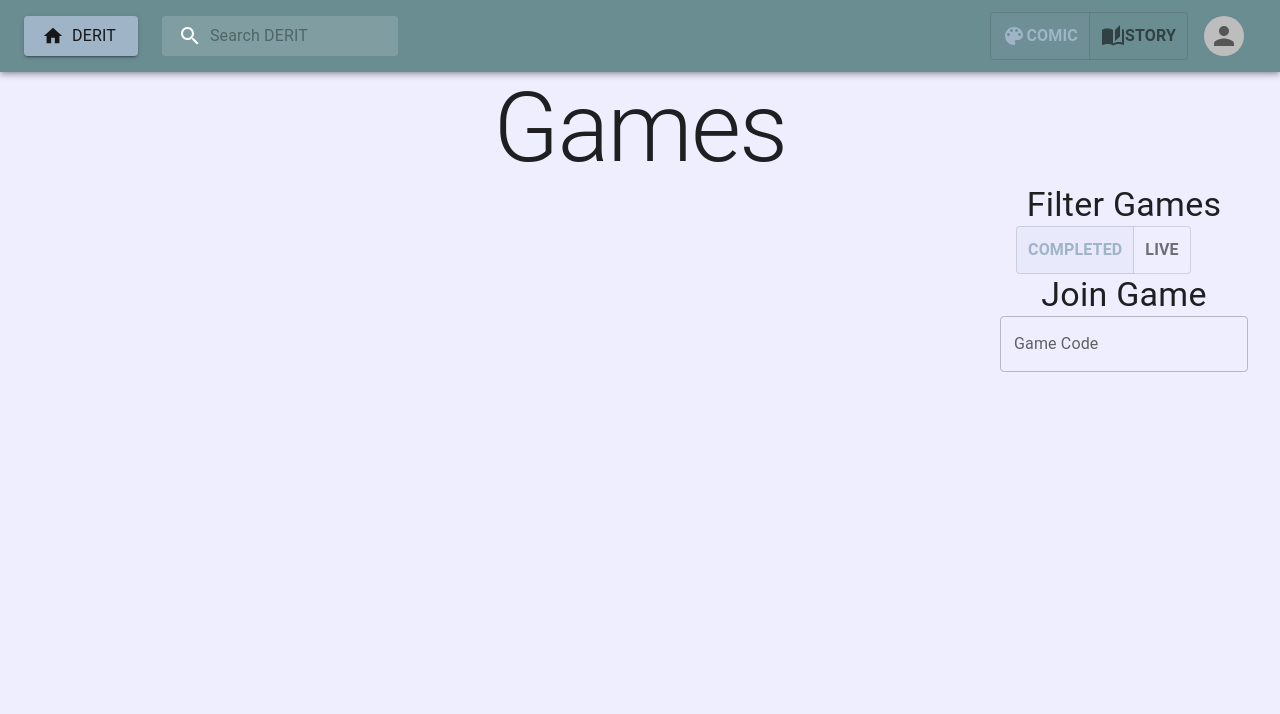
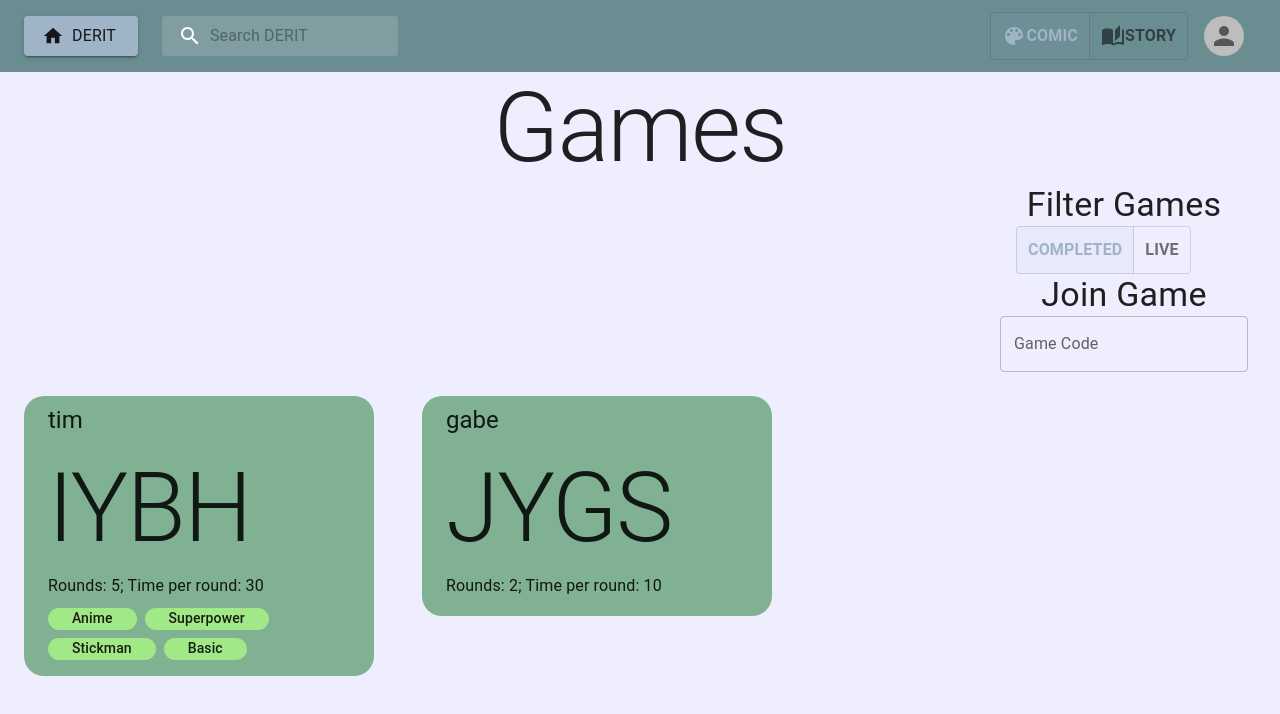
Before and after one commit to GabeLima/416-Project, a React (Create React App) app in the folder client/: page / in a window 1280 px wide. Shown: the top 714 px of the page. Built offline with nearby package versions, Linux system fonts and the light colour scheme; no server answers.

Commit message:
cleaning up and LiveGameCards

```diff
--- a/client/src/components/GameResult.js
+++ b/client/src/components/GameResult.js
@@ -1,5 +1,4 @@
 import { Avatar, Box, Button, Container, Grid, TextField, Typography } from '@mui/material';
-import SimpleImageSlider from "react-simple-image-slider";
 
 import { color, fontWeight } from '@mui/system';
 import React, { useEffect, useState } from 'react'
@@ -16,14 +15,9 @@ const GameResult = () => {
     ["/images/1.png", "/images/1.png", "/images/1.png", "/images/1.png"]
   ];
 
-  const playerVotes=[
-    ["player1", "player2"],
+  const commVotes=[
+    ["npc1", "npc2"],
     []
-  ];
-
-  const commVotes=[
-    [],
-    ["npc1", "npc2"]
   ];
 
   const comments=[
@@ -57,18 +51,7 @@ const GameResult = () => {
   useEffect(() => {
     let max = -1;
     let win = -1;
-    for(let i = 0; i < playerVotes.length; i++)
-    {
-      if(playerVotes[i].length > max){
-        max = playerVotes[i].length;
-        win = i;
-      }
-    }
 
-    setPlayerWinner(win);
-
-    max = -1;
-    win = -1;
     for(let i = 0; i < commVotes.length; i++)
     {
       if(commVotes[i].length > max){
@@ -90,7 +73,7 @@ const GameResult = () => {
 
         <>
           {panels.map((story, index) => (
-            <StoryCard content={story} pWinner={playerWinner==index} cWinner={commWinner==index}/>
+            <StoryCard content={story} winner={commWinner==index}/>
           ))}
         </>
       </Box>
--- a/client/src/components/HomeScreen.js
+++ b/client/src/components/HomeScreen.js
@@ -2,12 +2,13 @@ import React from 'react';
 import { GlobalStoreContext } from '../store'
 import AuthContext from '../auth'
 import { useContext } from 'react'
-import { Typography } from '@mui/material'
+import { Container, Typography } from '@mui/material'
 import { Box } from '@mui/system';
 import { TextField } from '@mui/material';
 import { ToggleButton } from '@mui/material';
 import { ToggleButtonGroup } from '@mui/material';
 import { Grid } from '@mui/material';
+import LiveGameCard from './LiveGameCard';
 
 // toggles between live and completed games
 const GameToggle = () => {
@@ -49,9 +50,29 @@ const HomeScreen = () => {
     // Story/Comic
     // Completed/Joinable
 
+    //Example data
+    const liveGames = [
+        {
+            players:["tim, gabe, david, vicky"],
+            creator:"tim",
+            gameID : "IYBH",
+            numRounds : 5,
+            timePerRound : 30,
+            tags : ["Anime", "Superpower", "Stickman", "Basic"]
+        },
+        {
+            players:["tim, gabe, david, vicky"],
+            creator:"gabe",
+            gameID : "JYGS",
+            numRounds : 2,
+            timePerRound : 10,
+            tags : []
+        },
+    ];
+
     return (
         <>
-        <Box>
+        <Box className="back" pb={4}>
             <Typography align="center" variant="h1">Games</Typography>
             <Grid
                 container
@@ -66,6 +87,12 @@ const HomeScreen = () => {
                 </Box>
             </Grid>
 
+            <Grid container>
+                {liveGames.map(({creator, gameID, numRounds, timePerRound, tags}) => (
+                    <LiveGameCard creator={creator} gameID={gameID} numRounds={numRounds} timePerRound={timePerRound} tags={tags}/>
+                ))}
+            </Grid>
+
 
         </Box>
         </>
--- /dev/null
+++ b/client/src/components/LiveGameCard.js
@@ -0,0 +1,31 @@
+import { Box, Container, Grid, Typography } from '@mui/material';
+import Tags from "./Tags"
+import React from 'react'
+
+const LiveGameCard = ({creator, gameID, numRounds, timePerRound, tags}) => {
+  return (
+    <Grid item m={3}>
+        <Container style={{width:"350px", backgroundColor:"#80B192", borderRadius:"20px"}}>
+            <Typography variant="h5" mb={2} pt={1}>
+                {creator}
+            </Typography>
+
+            <Typography variant="h1" mb={1}>
+                {gameID}
+            </Typography>
+
+            <Typography variant="subtitle1" mb={1}>
+                Rounds: {numRounds}; Time per round: {timePerRound}
+            </Typography>
+
+            <Grid container spacing={1} pb={2} sx={{overflow:"auto"}}>
+                {tags.map((tag) => (
+                    <Tags tag={tag}/>
+                ))}
+            </Grid>
+        </Container>
+    </Grid>
+  )
+}
+
+export default LiveGameCard
--- a/client/src/components/StoryCard.js
+++ b/client/src/components/StoryCard.js
@@ -3,12 +3,11 @@ import SimpleImageSlider from "react-simple-image-slider";
 
 import React from 'react'
 
-const StoryCard = ({content, pWinner, cWinner}) => {
+const StoryCard = ({content, winner}) => {
   return (
     <Grid container justifyContent="center" alignItems="center" columnSpacing={4} mt={5}>
         <Grid item xs={1}>
-            {pWinner ? <img width="100%" src="/images/mark_oukan_crown1_gold.png" alt="playerVoteCrown"></img> : ''}
-            {cWinner ? <img width="100%" src="/images/mark_oukan_crown7_blue.png" alt="commVoteCrown"></img> : ''}
+            {winner ? <img width="100%" src="/images/mark_oukan_crown7_blue.png" alt="commVoteCrown"></img> : ''}
         </Grid>
         <Grid item xs={6} className="slider">
             <SimpleImageSlider width={600} height={280} showBullets={true} showNavs={true} images={content} style={{marginLeft:"10%"}}/>
--- /dev/null
+++ b/client/src/components/Tags.js
@@ -0,0 +1,16 @@
+import { Box, Container, Grid, Typography } from '@mui/material';
+import React from 'react'
+
+const Tags = ({tag}) => {
+  return (
+    <Grid item>
+        <Container style={{backgroundColor:"#A1E887", borderRadius:"20px"}}>
+            <Typography variant="subtitle2">
+                {tag}
+            </Typography>
+        </Container>
+    </Grid>
+  )
+}
+
+export default Tags
```
